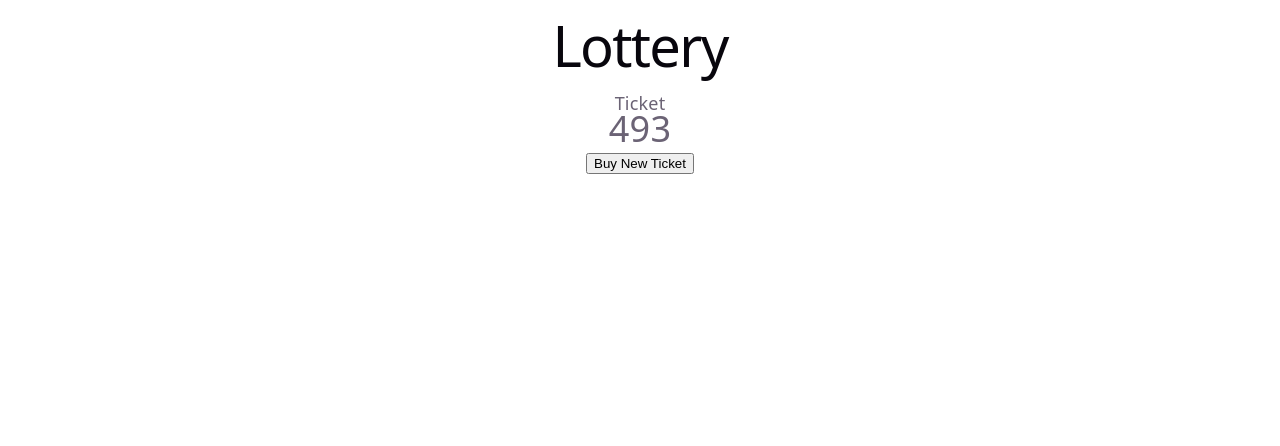
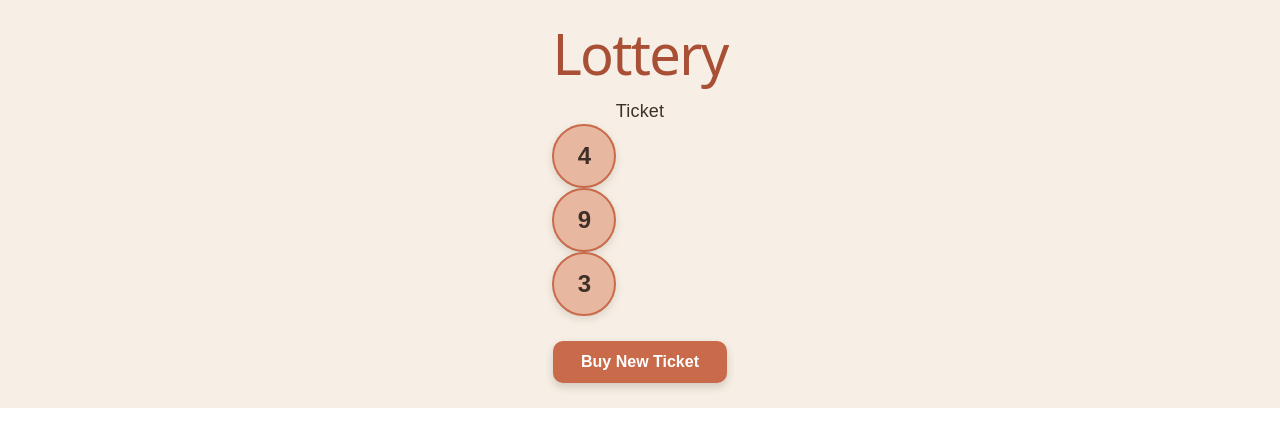
Before and after one commit to Kirti391/Lottery-Game, a React (Vite) app: page / in a window 1280 px wide. Shown: the top 446 px of the page. Built offline with nearby package versions, Linux system fonts and the light colour scheme.

Commit message:
feat: styling improved

```diff
--- a/src/App.css
+++ b/src/App.css
@@ -1,184 +1,46 @@
-.counter {
-  font-size: 16px;
-  padding: 5px 10px;
-  border-radius: 5px;
-  color: var(--accent);
-  background: var(--accent-bg);
-  border: 2px solid transparent;
-  transition: border-color 0.3s;
-  margin-bottom: 24px;
+body {
+    margin: 0;
+    font-family: Arial, sans-serif;
 
-  &:hover {
-    border-color: var(--accent-border);
-  }
-  &:focus-visible {
-    outline: 2px solid var(--accent);
-    outline-offset: 2px;
-  }
+    background-color: #f7efe5;
+    color: #3e3028;
 }
 
-.hero {
-  position: relative;
-
-  .base,
-  .framework,
-  .vite {
-    inset-inline: 0;
-    margin: 0 auto;
-  }
-
-  .base {
-    width: 170px;
-    position: relative;
-    z-index: 0;
-  }
-
-  .framework,
-  .vite {
-    position: absolute;
-  }
-
-  .framework {
-    z-index: 1;
-    top: 34px;
-    height: 28px;
-    transform: perspective(2000px) rotateZ(300deg) rotateX(44deg) rotateY(39deg)
-      scale(1.4);
-  }
-
-  .vite {
-    z-index: 0;
-    top: 107px;
-    height: 26px;
-    width: auto;
-    transform: perspective(2000px) rotateZ(300deg) rotateX(40deg) rotateY(39deg)
-      scale(0.8);
-  }
+h1 {
+    text-align: center;
+    color: #a84f36;
+    margin-top: 40px;
 }
 
-#center {
-  display: flex;
-  flex-direction: column;
-  gap: 25px;
-  place-content: center;
-  place-items: center;
-  flex-grow: 1;
-
-  @media (max-width: 1024px) {
-    padding: 32px 20px 24px;
-    gap: 18px;
-  }
+h3 {
+    text-align: center;
+    color: #6f8063;
+    margin-top: 25px;
 }
 
-#next-steps {
-  display: flex;
-  border-top: 1px solid var(--border);
-  text-align: left;
+button {
+    display: block;
+    margin: 25px auto;
 
-  & > div {
-    flex: 1 1 0;
-    padding: 32px;
-    @media (max-width: 1024px) {
-      padding: 24px 20px;
-    }
-  }
+    padding: 12px 28px;
 
-  .icon {
-    margin-bottom: 16px;
-    width: 22px;
-    height: 22px;
-  }
+    border: none;
+    border-radius: 10px;
 
-  @media (max-width: 1024px) {
-    flex-direction: column;
-    text-align: center;
-  }
+    background-color: #c96a4a;
+    color: #fff;
+
+    font-size: 16px;
+    font-weight: bold;
+
+    cursor: pointer;
+
+    box-shadow: 0 4px 8px rgba(62, 48, 40, 0.2);
+
+    transition: all 0.2s ease;
 }
 
-#docs {
-  border-right: 1px solid var(--border);
-
-  @media (max-width: 1024px) {
-    border-right: none;
-    border-bottom: 1px solid var(--border);
-  }
+button:hover {
+    background-color: #a84f36;
+    transform: translateY(-2px);
 }
-
-#next-steps ul {
-  list-style: none;
-  padding: 0;
-  display: flex;
-  gap: 8px;
-  margin: 32px 0 0;
-
-  .logo {
-    height: 18px;
-  }
-
-  a {
-    color: var(--text-h);
-    font-size: 16px;
-    border-radius: 6px;
-    background: var(--social-bg);
-    display: flex;
-    padding: 6px 12px;
-    align-items: center;
-    gap: 8px;
-    text-decoration: none;
-    transition: box-shadow 0.3s;
-
-    &:hover {
-      box-shadow: var(--shadow);
-    }
-    .button-icon {
-      height: 18px;
-      width: 18px;
-    }
-  }
-
-  @media (max-width: 1024px) {
-    margin-top: 20px;
-    flex-wrap: wrap;
-    justify-content: center;
-
-    li {
-      flex: 1 1 calc(50% - 8px);
-    }
-
-    a {
-      width: 100%;
-      justify-content: center;
-      box-sizing: border-box;
-    }
-  }
-}
-
-#spacer {
-  height: 88px;
-  border-top: 1px solid var(--border);
-  @media (max-width: 1024px) {
-    height: 48px;
-  }
-}
-
-.ticks {
-  position: relative;
-  width: 100%;
-
-  &::before,
-  &::after {
-    content: '';
-    position: absolute;
-    top: -4.5px;
-    border: 5px solid transparent;
-  }
-
-  &::before {
-    left: 0;
-    border-left-color: var(--border);
-  }
-  &::after {
-    right: 0;
-    border-right-color: var(--border);
-  }
-}
--- a/src/App.jsx
+++ b/src/App.jsx
@@ -6,7 +6,8 @@ import { sum } from './helper'
 function App() {
    let winCondition=(ticket)=>{
     // return sum(ticket)===15;
-    return ticket.every((num)=>num===ticket[0]);
+    // return ticket.every((num)=>num===ticket[0]);
+    return ticket[0]===0;
    }
 
   return (
--- a/src/Ticket.css
+++ b/src/Ticket.css
@@ -1,8 +1,34 @@
-.ticket{
-    border: 2px solid black;
-    /* padding-top: 9 rem; */
-    width: 20rem;
-    margin-top:2rem;
-    margin-bottom:50px;
+.ticket {
+    width: 300px;
+    min-height: 130px;
 
+    margin: 35px auto;
+    padding: 25px;
+
+    border: 2px solid #c96a4a;
+    border-radius: 20px;
+
+    background-color: #fffaf4;
+
+    display: flex;
+    justify-content: center;
+    align-items: center;
+    gap: 18px;
+
+    box-shadow: 0 8px 20px rgba(62, 48, 40, 0.15);
+
+    position: relative;
 }
+
+.ticket p {
+    position: absolute;
+    top: 8px;
+
+    margin: 0;
+
+    color: #a84f36;
+
+    font-size: 18px;
+    font-weight: bold;
+    letter-spacing: 1px;
+}
--- a/src/TicketNum.css
+++ b/src/TicketNum.css
@@ -1,6 +1,28 @@
-.TicketNum{
-    font-size: 2rem;
-    display: inline-block;
-    /* margin-bottom: 1rem; */
-    /* margin-top:3rem; */
+.TicketNum {
+    width: 60px;
+    height: 60px;
+
+    display: flex;
+    justify-content: center;
+    align-items: center;
+
+    border-radius: 50%;
+
+    background-color: #e8b7a0;
+    color: #3e3028;
+
+    border: 2px solid #c96a4a;
+
+    font-size: 24px;
+    font-weight: bold;
+
+    box-shadow: 0 3px 8px rgba(62, 48, 40, 0.15);
+
+    transition: all 0.2s ease;
 }
+
+.TicketNum:hover {
+    transform: scale(1.08);
+    background-color: #c96a4a;
+    color: white;
+}
```
